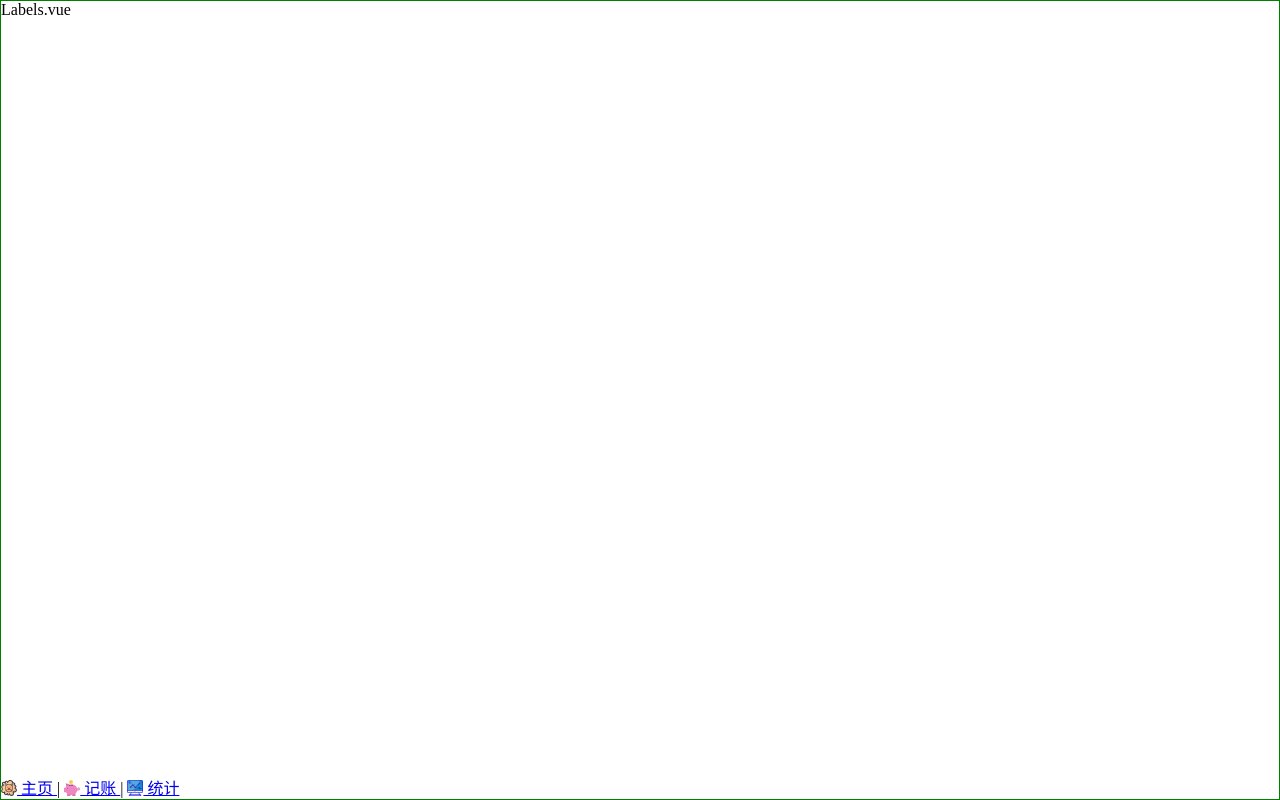
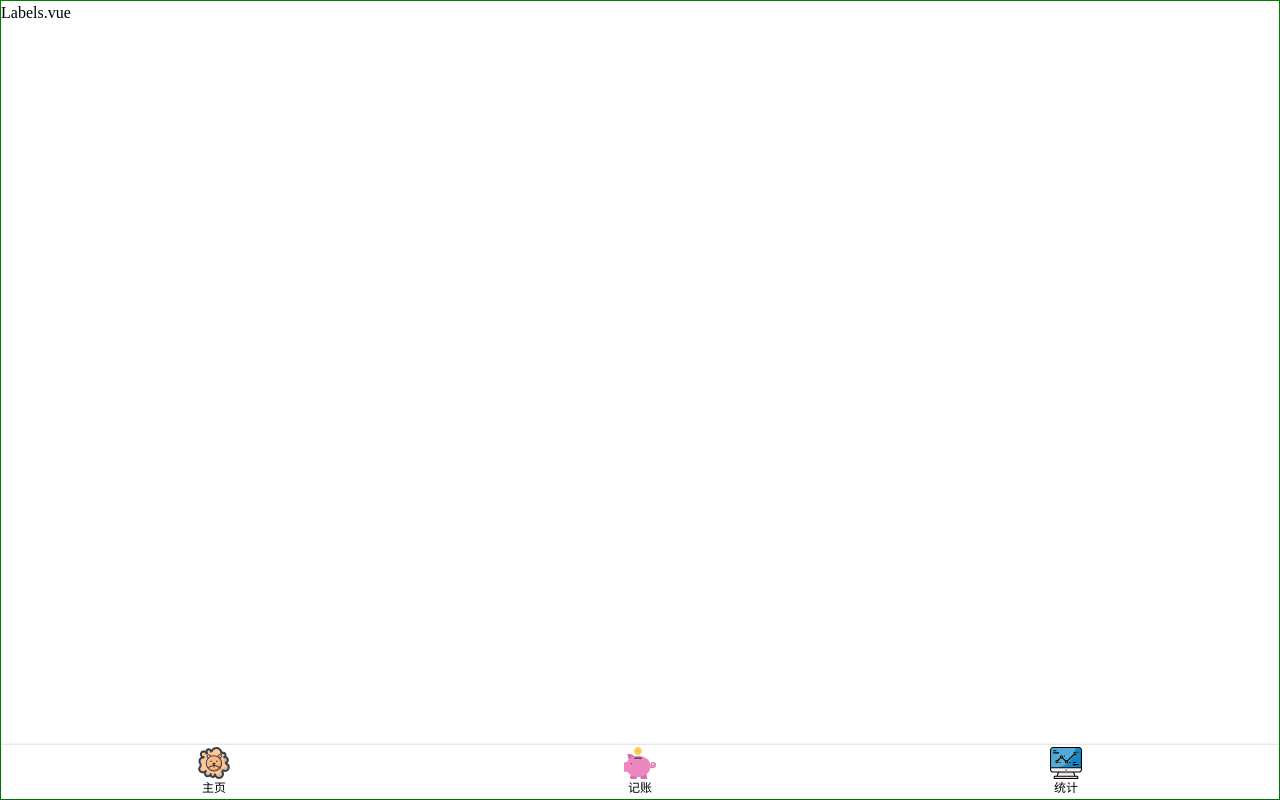
Before and after one commit to Lion7yu/financier-1, a Vue app: page /#/labels/ in a window 1280 px wide. Built offline with nearby package versions, Linux system fonts and the light colour scheme.

Commit message:
添加了 Nav 样式

```diff
--- a/src/App.vue
+++ b/src/App.vue
@@ -5,9 +5,18 @@
 </template>
 
 <style lang="scss">
-*{
-  margin: 0;padding: 0;
+* {
+  margin: 0;
+  padding: 0;
   box-sizing: border-box;
+}
+
+body {
+  line-height: 1.5;
+}
+a{
+  text-decoration: none;
+  color: inherit;
 }
 #app {
   font-family: Avenir, Helvetica, Arial, sans-serif;
--- a/src/components/Nav.vue
+++ b/src/components/Nav.vue
@@ -1,24 +1,21 @@
 <template>
-  <div class="nav">
-    <router-link to="/labels">
-    <Icon name="label"/>
+  <nav>
+    <router-link to="/labels" class="item">
+      <Icon name="label"/>
       主页
     </router-link>
-    |
-    <router-link to="/money">
-    <Icon name="money"/>
+    <router-link to="/money" class="item">
+      <Icon name="money"/>
       记账
     </router-link>
-    |
-    <router-link to="/statistics">
+    <router-link to="/statistics" class="item">
       <Icon name="statistics"/>
       统计
     </router-link>
-  </div>
+  </nav>
 </template>
 
 <script lang="ts">
-
 
 
 export default {
@@ -27,5 +24,23 @@ export default {
 </script>
 
 <style lang="scss" scoped>
+nav {
+  display: flex;
+  box-shadow: 0 0 3px rgba(0, 0, 0, 0.25);
+  flex-direction: row;
+  font-size: 12px;
+  > .item {
+    padding: 2px 0;
+    width: 33.33333%;
+    display: flex;
+    justify-content: center;
+    align-items: center;
+    flex-direction: column;
+    .icon{
+      width: 32px;
+      height: 32px;
+    }
 
+  }
+}
 </style>
```
